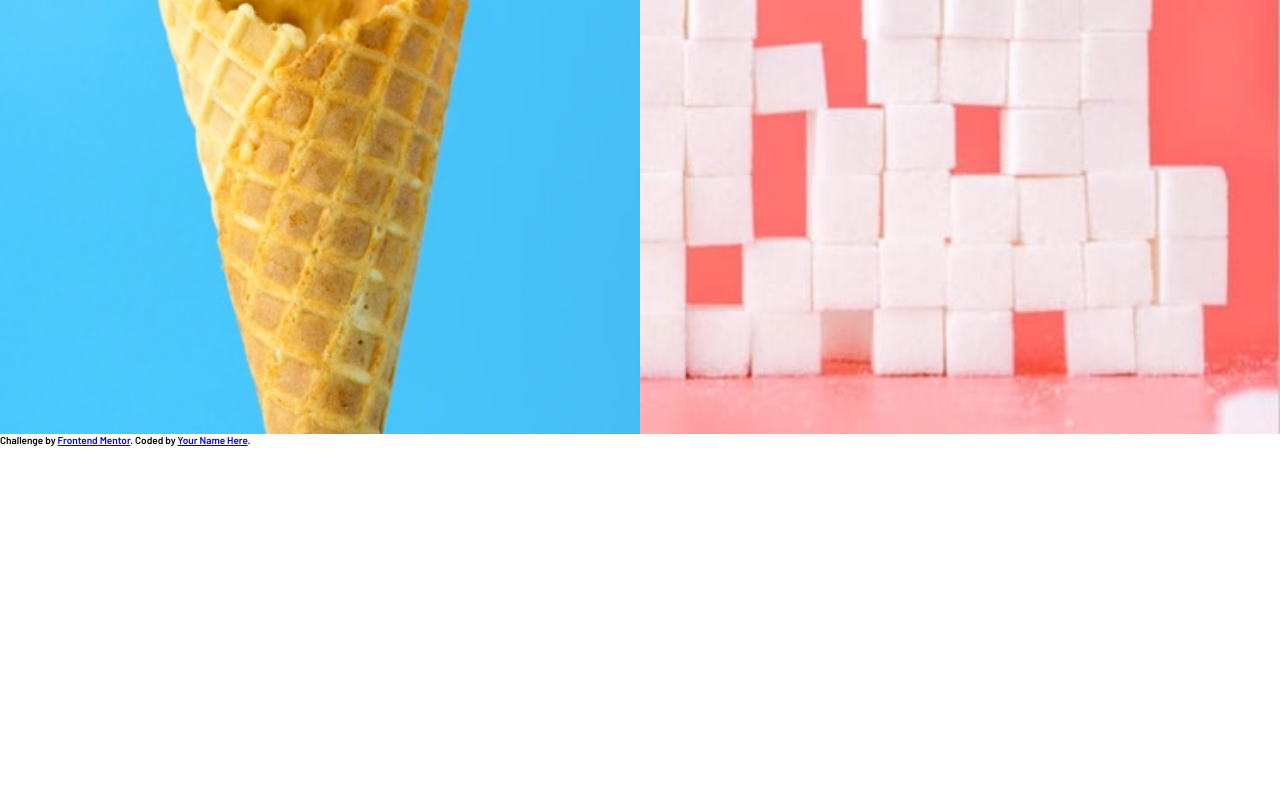
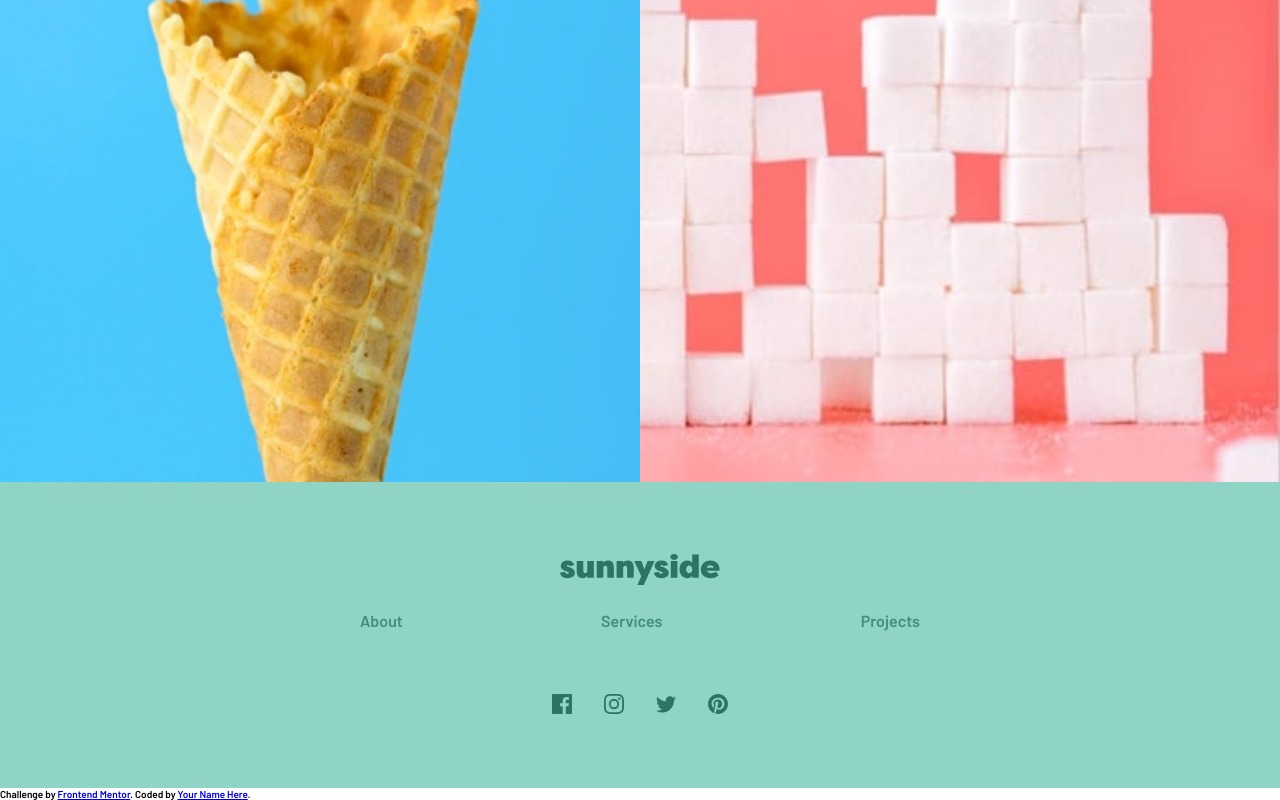
Before and after one commit to robert-ds/sunny-side-agency, a plain HTML site: page index.html in a window 1280 px wide. Shown: the part 4655-5455 px from the top of the page. Before the commit the page ends 5101 px from the top, so only its background shows below. Drawn offline with Linux system fonts and the light colour scheme.

Commit message:
finished section footer

```diff
--- a/css/style.css
+++ b/css/style.css
@@ -221,6 +221,7 @@ body {
 /* Section Testimonials */
 .testimonials {
   text-align: center;
+  margin: 3rem 0;
 }
 
 .testimonials__title {
@@ -229,7 +230,6 @@ body {
   letter-spacing: .2rem ;
   text-transform: uppercase;
   color: var(--dark-grayish-blue);
-  margin-top: 3rem;
 }
 
 .testimonials__container {
@@ -295,3 +295,41 @@ body {
 .gallery__image--4 {
   background-image: url("../images/mobile/image-gallery-sugar-cubes.jpg");
 }
+
+/* Section footer */
+
+.footer {
+  background-color: #90D4c5;
+  text-align: center;
+}
+
+.footer__container {
+  padding: 4.5rem 0;
+}
+
+.footer__logo {
+  width: 10rem;
+}
+
+.footer__nav {
+  max-width: 35rem;
+  width: 90%;
+  display: flex;
+  margin: 0 auto;
+  justify-content: space-between;
+}
+
+.footer__link {
+  font-size: 1rem;
+  color: var(--dark-moderate-cyan);
+  text-decoration: none;
+  padding: 1.5rem 0 4rem;
+}
+
+.footer__social {
+  display: grid;
+  grid-auto-flow: column;
+  justify-content: center;
+  align-items: center;
+  gap: 2rem;
+}
--- a/index.html
+++ b/index.html
@@ -115,10 +115,37 @@
     <div class="gallery__image gallery__image--4"></div>
   </section>
 
-  <!-- About
-  Services
-  Projects
-  Contact
+  <!-- Section footer -->
+  <footer class="footer">
+    <div class="footer__container container">
+      <img src="images/logo-green.svg" alt="Logo green" class="footer__logo">
+
+      <nav class="footer__nav">
+        <a href="#" class="footer__link">About</a><a href="#" class="footer__link">Services</a><a href="#" class="footer__link">Projects</a>
+      </nav>
+
+      <nav class="footer__social">
+        <a href="#" class="footer__media">
+          <img src="images/icon-facebook.svg " alt="" class="footer__icon">
+        </a>
+
+        <a href="#" class="footer__media">
+          <img src="images/icon-instagram.svg " alt="" class="footer__icon">
+        </a>
+
+        <a href="#" class="footer__media">
+          <img src="images/icon-twitter.svg " alt="" class="footer__icon">
+        </a>
+
+        <a href="#" class="footer__media">
+          <img src="images/icon-pinterest.svg " alt="" class="footer__icon">
+        </a>
+
+      </nav>
+    </div>
+  </footer>
+
+  <!--
 
   About
   Services
```
Also changed, not shown: images/logo-green.svg (added).
